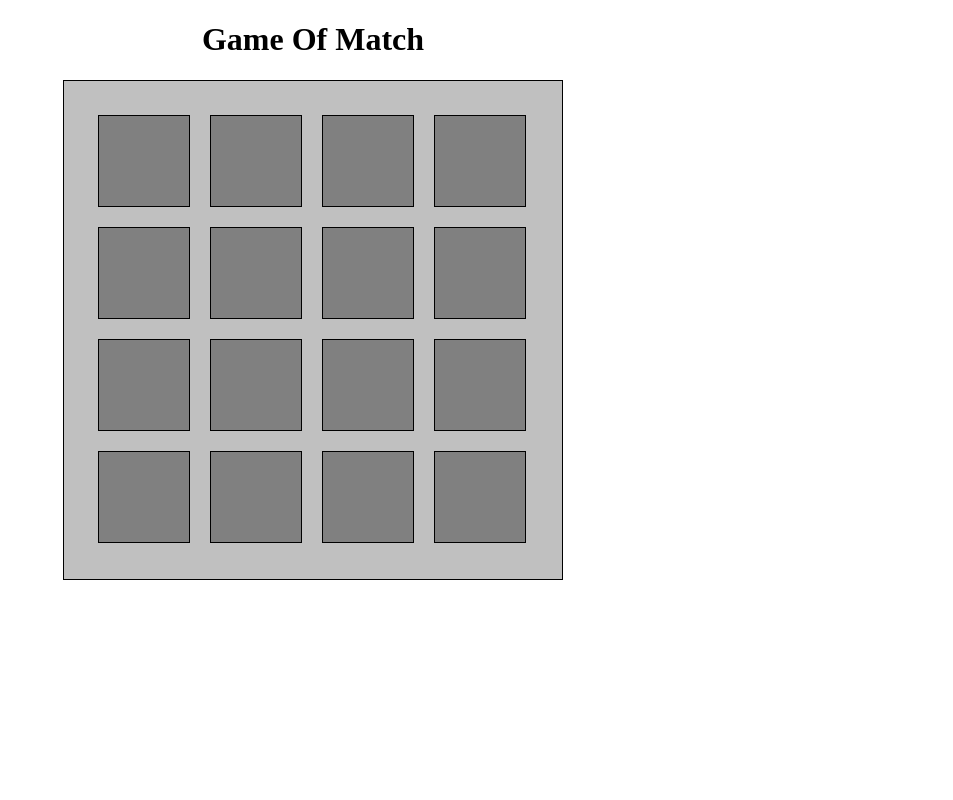
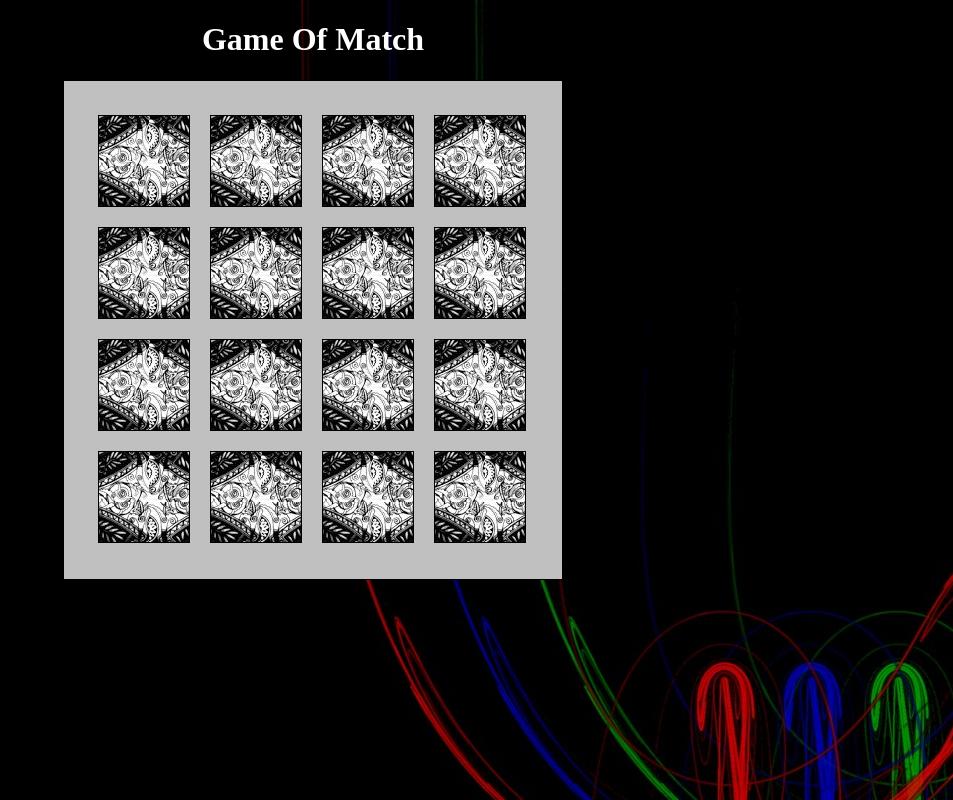
Before and after one commit to RISHAV1998-10/game, a plain HTML site: page index.html in a window 1280 px wide. Shown: the whole page, without its empty margins (327-1280 px from the left). Drawn offline with Linux system fonts and the light colour scheme.

Commit message:
Add files via upload

```diff
--- a/index.html
+++ b/index.html
@@ -1,14 +1,17 @@
 <!DOCTYPE html>
 <html>
 	<head>
+		<link href="img.png" rel="icon" type="image/x-icon" />
 		<title>GOM</title>
 		<style type="text/css">
+			body{
+				background:url(14.jpg) ;
+			}
 			#heading{
 				text-align:center;
+				color:#fff;
+			}
 
-
-
-			}
 			#memory_board{
 				background:#C0C0C0;
 				border:#000 solid 1px;
@@ -18,7 +21,7 @@
 				margin:0px auto;
 			}
 			#memory_board>div{
-				background:#808080;
+				background:url(card.jpg) 50px 50px;
 				border:#000 solid 1px;
 				float:left;
 				width:50px;
@@ -29,6 +32,7 @@
 				cursor:pointer;
 				text-align:center;
 			}
+
 		</style>
 		<script>
 			var memory_array=['A','A','B','B','C','C','D','D','E','E','F','F','G','G','H','H'];
@@ -53,7 +57,7 @@
 				memory_array.memory_title_shuffle();
 				for(var i=0;i<memory_array.length;i++)
 				{
-					output+='<div id="title_'+i+'" onclick="memoryFlipTitle(this,\''+memory_array[i]+'\')"></div>';
+					output+='<div id="title_'+i+'" class=".flip3D" onclick="memoryFlipTitle(this,\''+memory_array[i]+'\')"></div>';
 				}
 				document.getElementById('memory_board').innerHTML=output;
 			}
@@ -89,9 +93,9 @@
 							{
 								var tile_1=document.getElementById(memory_title_ids[0]);
 								var tile_2=document.getElementById(memory_title_ids[1]);
-								tile_1.style.background='#808080';
+								tile_1.style.background='url(card.jpg) 50px 50px';
 								tile_1.innerHTML="";
-								tile_2.style.background='#808080';
+								tile_2.style.background='url(card.jpg)  50px 50px';
 								tile_2.innerHTML="";
 								memory_values=[];
 								memory_title_ids=[];
```
Also changed, not shown: 14.jpg (added), card.jpg (added).
